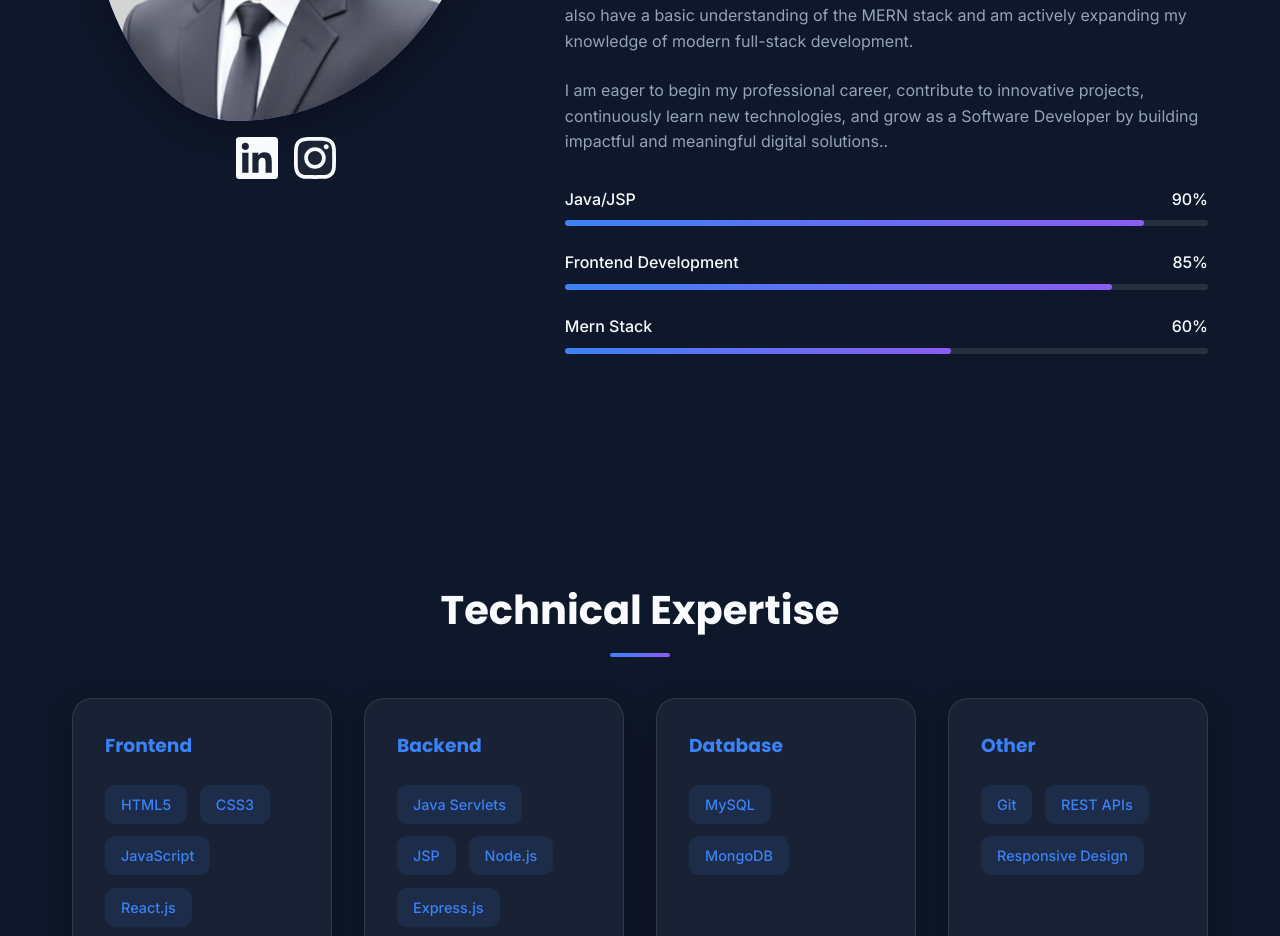
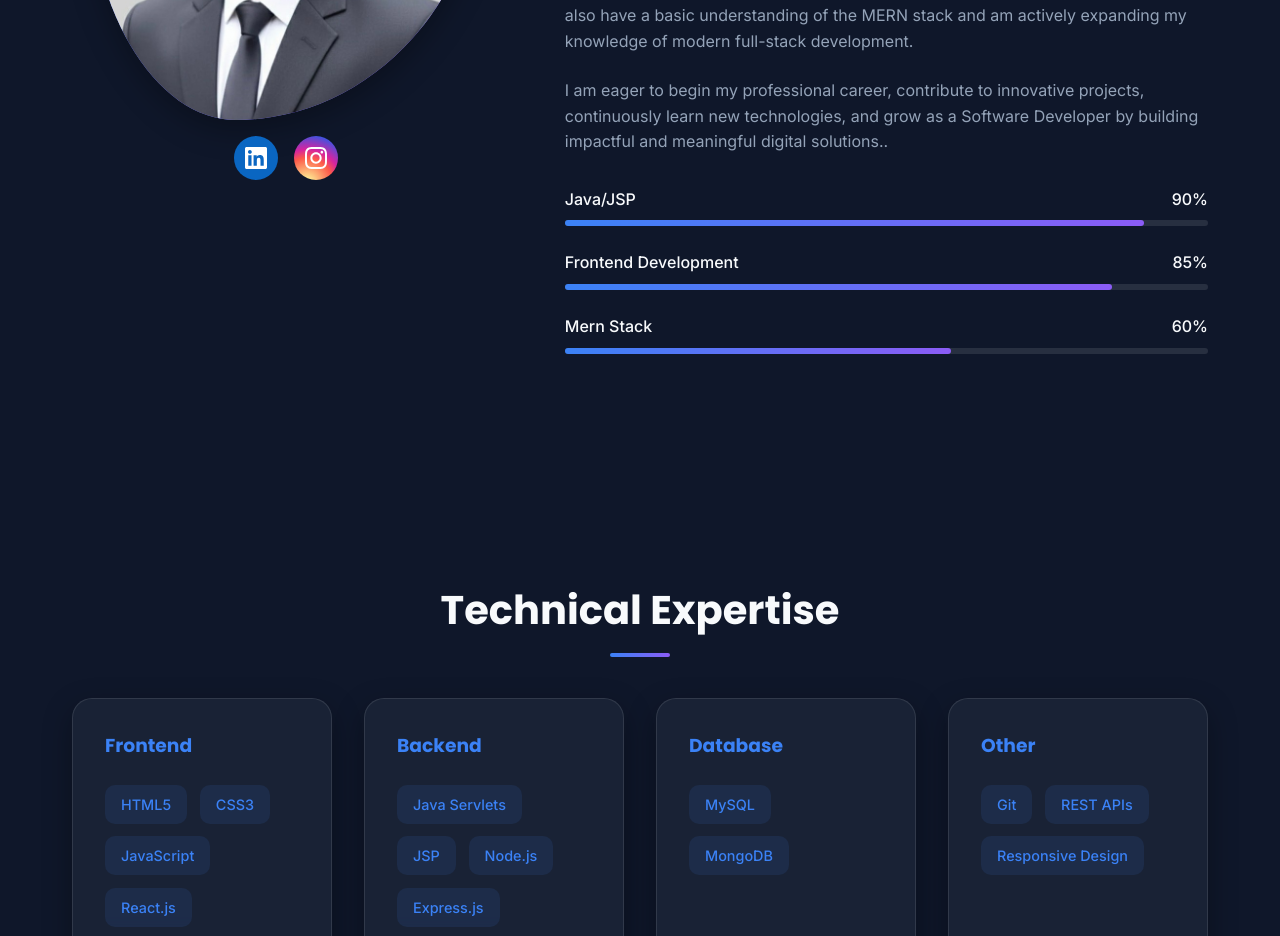
Before and after one commit to Mrshiwanshu/protfo-lio-shiwanshu, a plain HTML site: page index.html in a window 1280 px wide. Shown: the part 1497-2433 px from the top of the page. Drawn offline with nearby package versions, Linux system fonts and the light colour scheme.

Commit message:
Update style.css

```diff
--- a/style.css
+++ b/style.css
@@ -1,3 +1,39 @@
+.about-social-links {
+    display: flex;
+    justify-content: center;
+    gap: 1rem;
+    margin-top: 1rem;
+}
+
+.social-icon {
+    display: inline-flex;
+    align-items: center;
+    justify-content: center;
+    width: 44px;
+    height: 44px;
+    border-radius: 50%;
+    color: #fff;
+    transition: transform 0.3s ease, box-shadow 0.3s ease;
+}
+
+.social-icon svg {
+    width: 22px;
+    height: 22px;
+}
+
+.social-icon:hover {
+    transform: translateY(-4px) scale(1.05);
+}
+
+.social-icon.linkedin {
+    background: #0A66C2;
+}
+
+.social-icon.instagram {
+    background: radial-gradient(circle at 30% 107%,
+        #fdf497 0%, #fdf497 5%, #fd5949 45%, #d6249f 60%, #285AEB 90%);
+}
+
 :root {
     --primary-color: #3b82f6;
     --secondary-color: #8b5cf6;
@@ -11,34 +47,7 @@
     --shadow: 0 10px 30px rgba(0, 0, 0, 0.05);
     --transition: all 0.3s cubic-bezier(0.4, 0, 0.2, 1);
 }
-.about-social-links {
-    display: flex;
-    justify-content: center;
-    gap: 1rem;
-    margin-top: 1rem;
-}
 
-.about-social-links a {
-    display: inline-flex;
-    align-items: center;
-    justify-content: center;
-    width: 42px;
-    height: 42px;
-    border-radius: 50%;
-    background: var(--glass-bg, rgba(255,255,255,0.05));
-    color: inherit;
-    transition: transform 0.3s ease, color 0.3s ease;
-}
-
-.about-social-links a:hover {
-    transform: translateY(-3px);
-    color: var(--accent-color, #6c63ff);
-}
-
-.about-social-links i {
-    width: 20px;
-    height: 20px;
-}
 .dark-theme {
     --bg-color: #0f172a;
     --text-color: #f8fafc;
```
